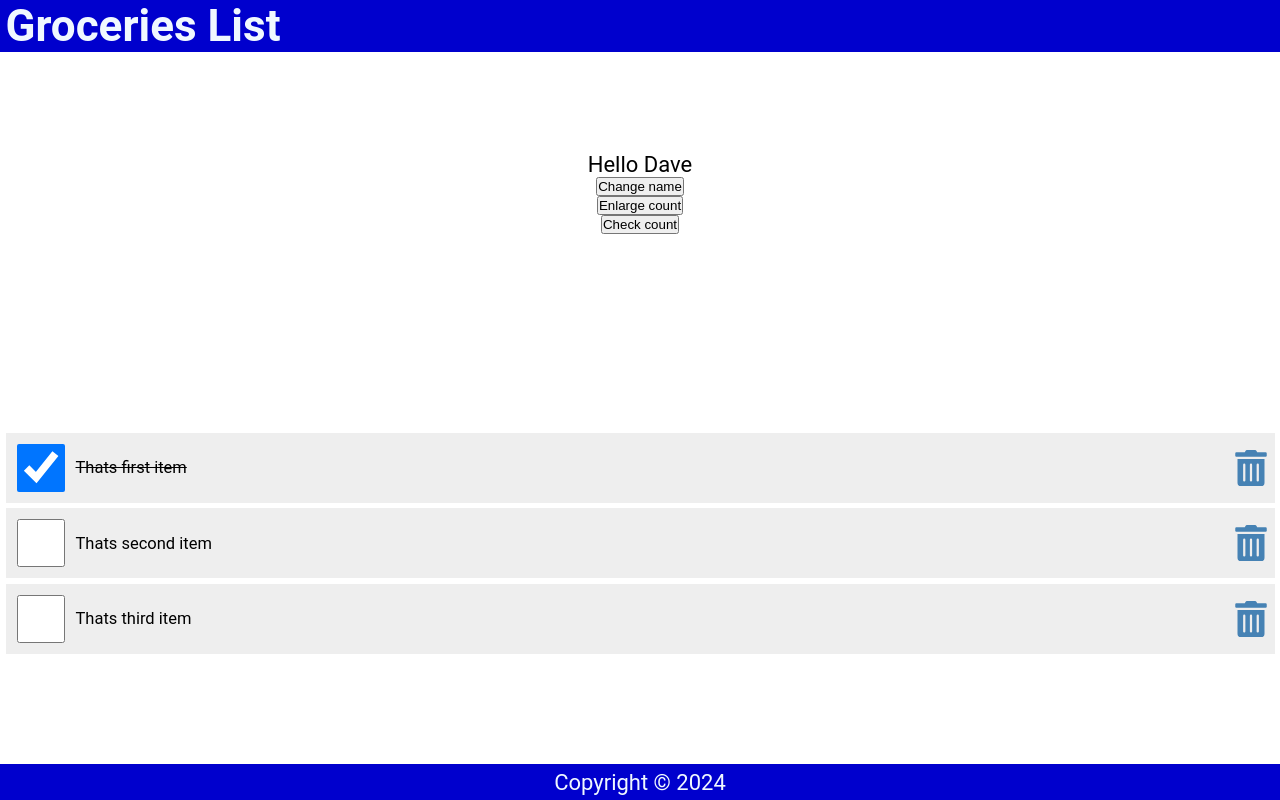
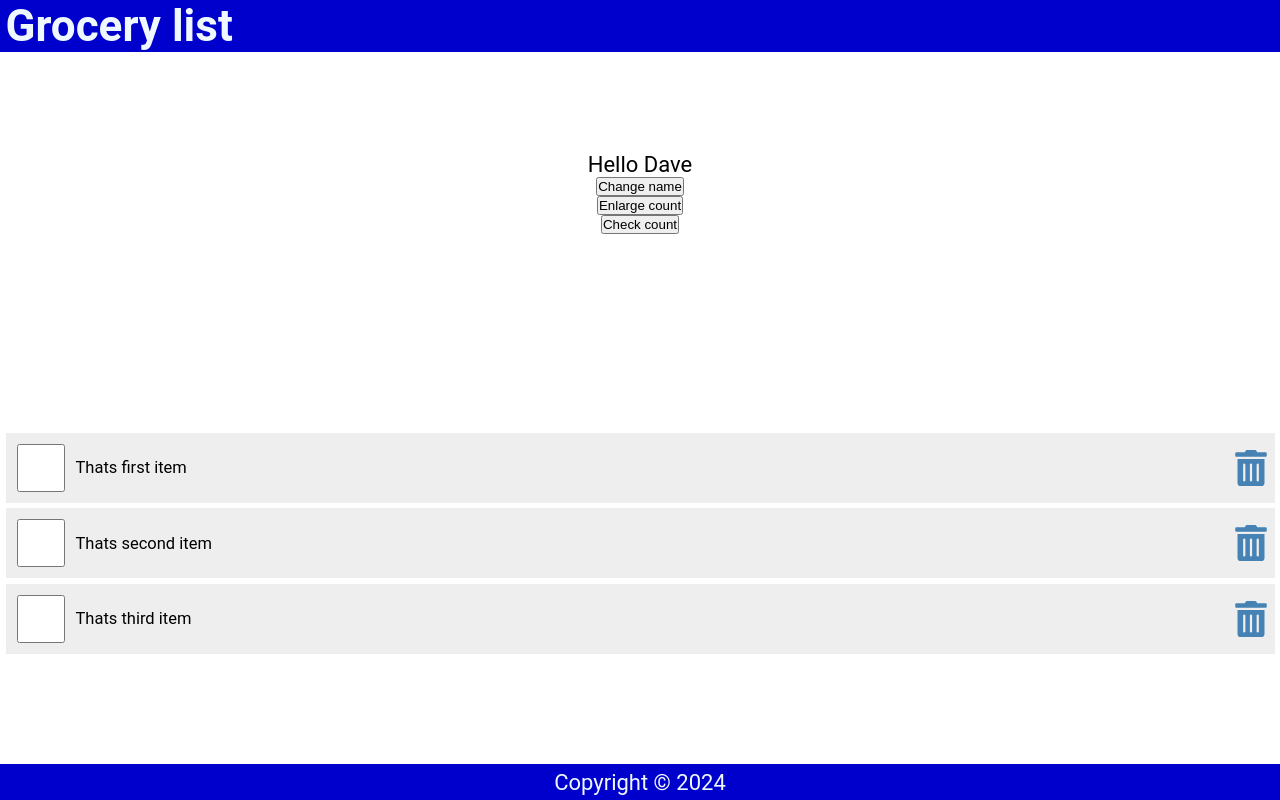
Before and after one commit to mihaelastoycheva/react-youtubecourse-beginners, a React (Create React App) app: page / in a window 1280 px wide. Built offline with nearby package versions, Linux system fonts and the light colour scheme.

Commit message:
modified Header.js with title props

```diff
--- a/src/App.js
+++ b/src/App.js
@@ -7,7 +7,7 @@
 
   return (
     <div className="App">
-      <Header />
+      <Header title="Grocery list" />
       <Content />
       <SecContent />
       <Footer />
--- a/src/Header.js
+++ b/src/Header.js
@@ -1,6 +1,6 @@
 import React from 'react'
 
-const Header = () => {
+const Header = ({ title }) => {
     // const headerStyle = {
     //     backgroundColor: 'royalblue',
     //     color: '#fff'
@@ -8,9 +8,13 @@
 
     return (
         <header>
-            <h1>Groceries List</h1>
+            <h1>{title}</h1>
         </header>
     )
 }
 
+Header.defaultProps = {
+    title: "Default Title"
+}
+
 export default Header;
--- a/src/SecContent.js
+++ b/src/SecContent.js
@@ -5,7 +5,7 @@
     const [items, setItems] = useState([
         {
             id: 1,
-            checked: true,
+            checked: false,
             item: "Thats first item"
         },
         {
```
